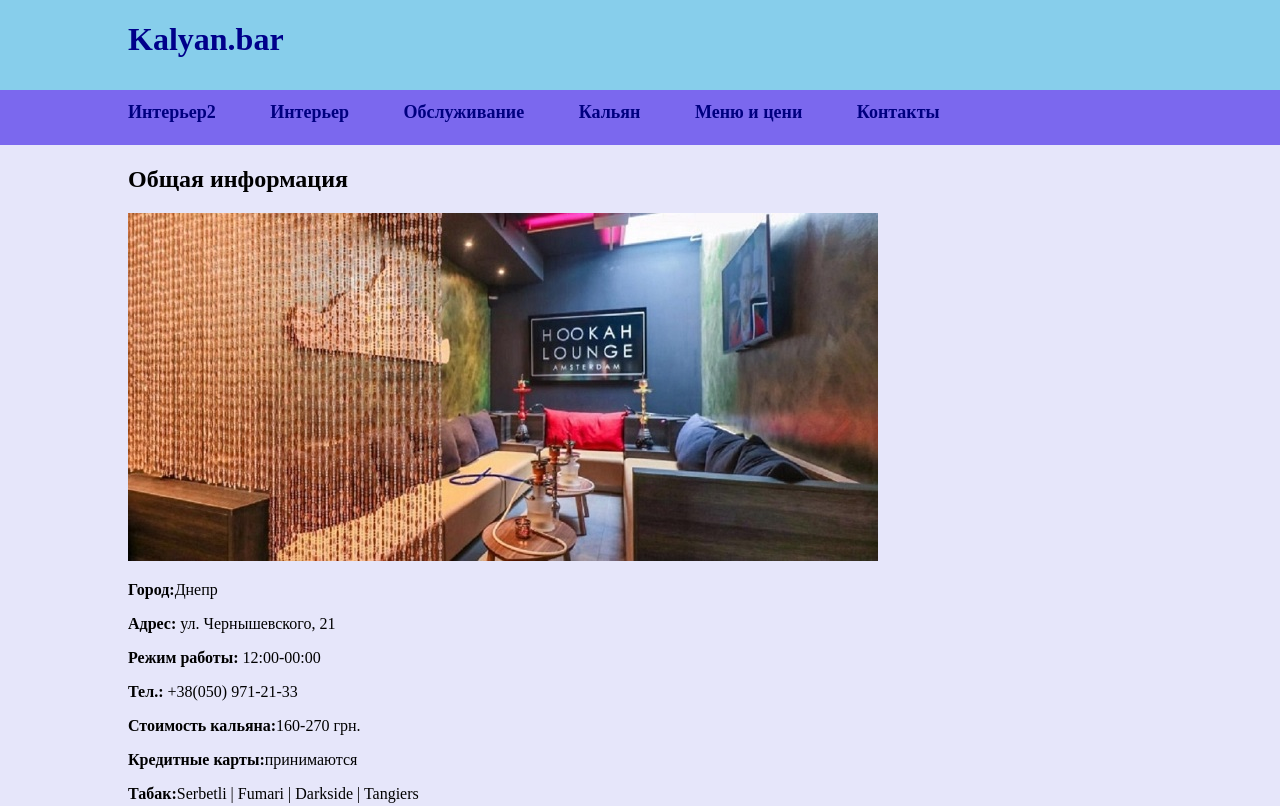
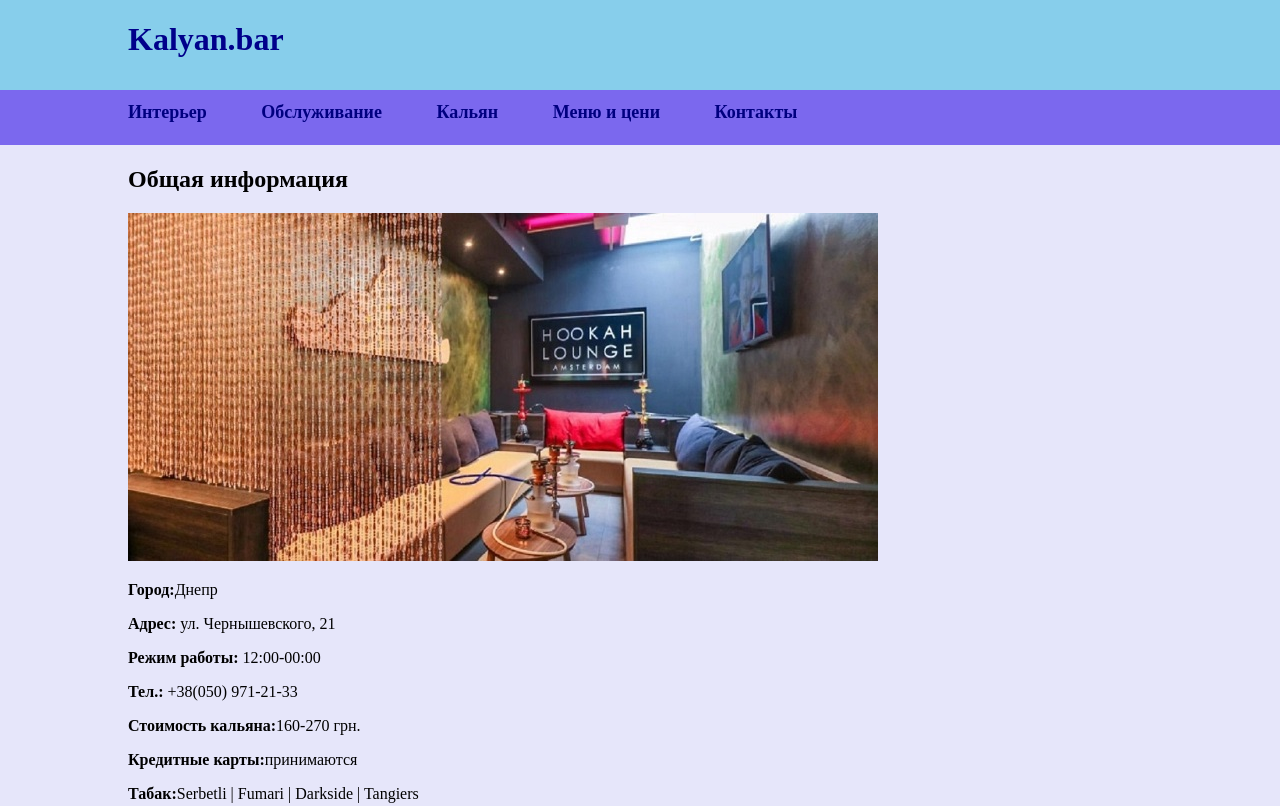
Before and after one commit to valik-hog/best-hookah, a plain HTML site: page index.html in a window 1280 px wide. Shown: the top 806 px of the page. Drawn offline with Linux system fonts and the light colour scheme.

Commit message:
02-fixed bug

```diff
--- a/index.html
+++ b/index.html
@@ -17,9 +17,6 @@
   <div class="menu">
     <div class="wrapper">
       <ul>
-        <li>
-          <a href="#interior"><b>Интерьер2</b></a>
-        </li>
         <li>
           <a href="#interior"><b>Интерьер</b></a>
         </li>
```
